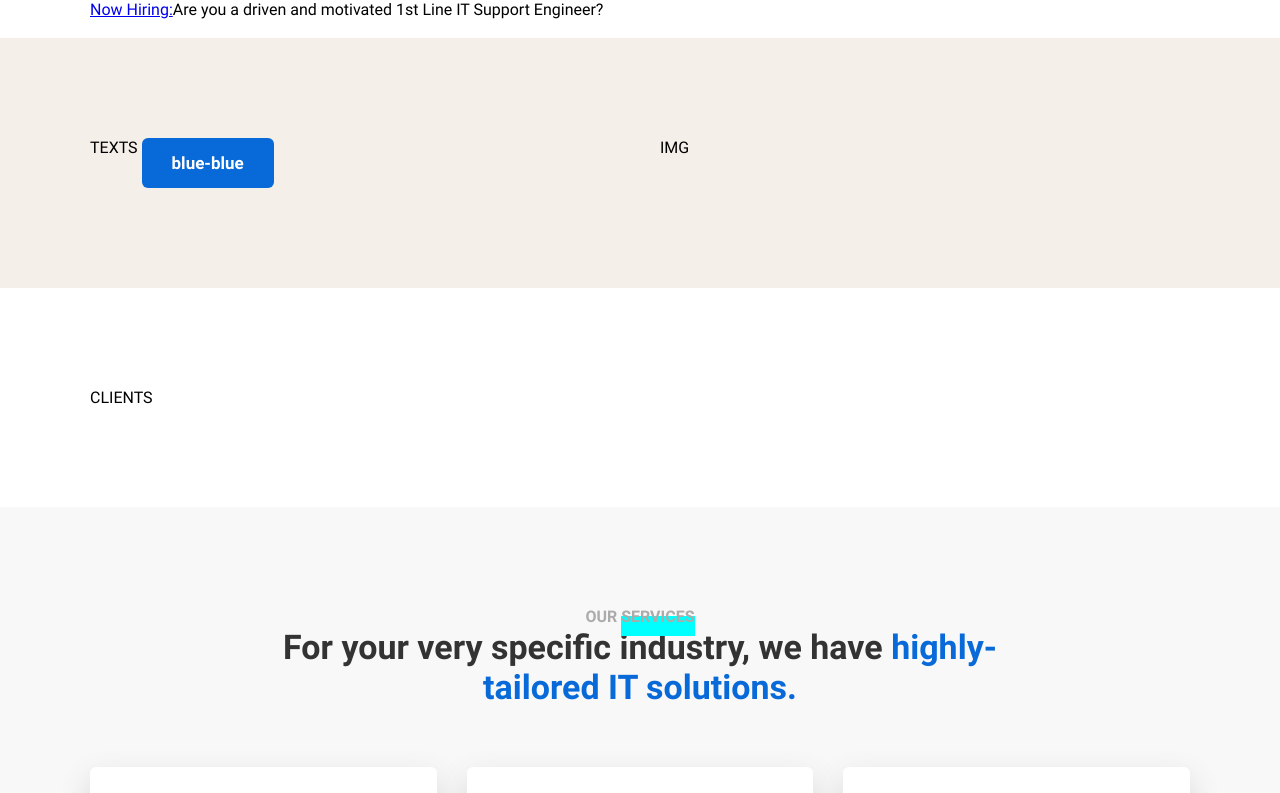
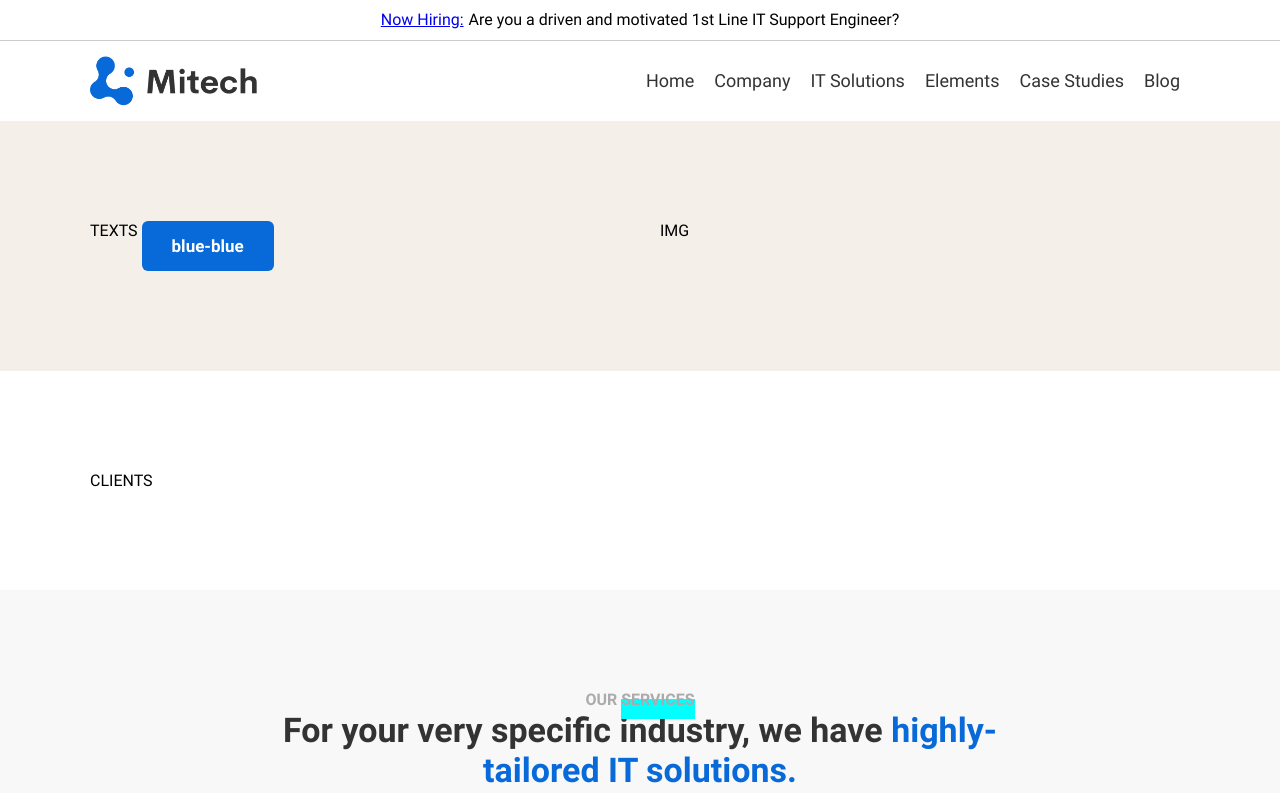
Before and after one commit to front-end-by-rimantas/25-grupe-portfolio, a website with bundled scripts: page index.html in a window 1280 px wide. Shown: the top 793 px of the page. Built offline with nearby package versions, Linux system fonts and the light colour scheme.

Commit message:
Header navigation #3

```diff
--- a/css/components/header.css
+++ b/css/components/header.css
@@ -1,7 +1,59 @@
 .container.header {
   padding: 0;
+  position: relative;
 }
 .header > .row {
   margin-top: 0;
   margin-bottom: 0;
 }
+
+.header .top-text {
+  display: flex;
+  width: 100%;
+  gap: 5px;
+  padding: 8px 20px;
+  margin: 0;
+  justify-content: center;
+  line-height: 24px;
+  border-bottom: 1px solid #ccc;
+}
+
+.header .bottom-content {
+  display: flex;
+  flex-direction: row;
+  justify-content: space-between;
+  align-items: center;
+}
+
+.header .logo {
+  height: 50px;
+}
+.header nav {
+}
+.header nav > .item {
+  display: inline-block;
+  padding: 0 10px;
+  line-height: 80px;
+  font-size: 18px;
+  color: #333;
+  text-decoration: none;
+  position: relative;
+}
+.header nav > .item:hover,
+.header nav > .item.selected {
+  color: var(--color-blue);
+}
+.header nav > .item::before {
+  content: '';
+  position: absolute;
+  bottom: 0;
+  left: 0;
+  right: 100%;
+  height: 5px;
+  background-color: var(--color-blue);
+  transition: all 1s;
+}
+.header nav > .item:hover::before,
+.header nav > .item.selected::before {
+  right: 0;
+}
--- a/js/components/header/Header.js
+++ b/js/components/header/Header.js
@@ -1,4 +1,6 @@
 import { TopText } from './TopText.js';
+import { Logo } from './Logo.js';
+import { Nav } from './Nav.js';
 
 /*
 Jeigu nori susikurti Header su siuo komponentu, viskas ko tau reikia yra
@@ -32,12 +34,7 @@ class Header {
 
         this.DOM.classList.add('header');
 
-        this.renderBase();
-        // sukurti top-text
-        // sukurti logo
-        // sukurti nav
-        // sukurti kalbas
-        // sukurti search
+        this.render();
         // uzregistruoti event - scroll - position: static/fixed
     }
 
@@ -49,14 +46,16 @@ class Header {
         return true;
     }
 
-    renderBase() {
-        const HTML = `<div class="row"><div class="col-12"></div></div>
-                    <div class="row"><div class="col-12"></div></div>`;
+    render() {
+        const HTML = `<div class="row top-text"></div>
+                    <div class="row"><div class="col-12 bottom-content"></div></div>`;
         this.DOM.innerHTML = HTML;
 
-        const allColsDOM = this.DOM.querySelectorAll('.col-12');
+        const allColsDOM = this.DOM.querySelectorAll('.row');
 
         new TopText(allColsDOM[0], this.data.topText);
+        new Logo(allColsDOM[1], this.data.logo);
+        new Nav(allColsDOM[1], this.data.nav);
     }
 }
 
--- a/js/components/header/Logo.js
+++ b/js/components/header/Logo.js
@@ -1,6 +1,43 @@
 class Logo {
-    constructor() {
-        console.log(this);
+    constructor(parentDOM, data) {
+        this.parentDOM = parentDOM;
+        this.data = data;
+
+        this.DOM = null;
+
+        this.init();
+    }
+
+    init() {
+        if (!this.isValidDOM) {
+            return false;
+        }
+        if (!this.isValidData) {
+            return false;
+        }
+
+        const DOM = this.parentDOM.querySelector('.col-12');
+        if (!DOM) {
+            return false;
+        }
+        this.DOM = DOM;
+
+        this.render();
+    }
+
+    isValidDOM() {
+        return true;
+    }
+
+    isValidData() {
+        return true;
+    }
+
+    render() {
+        const { imgPath, defaultLogo, alt } = this.data;
+        let HTML = `<img class="logo" src="${imgPath + defaultLogo}" alt="${alt}">`;
+
+        this.DOM.insertAdjacentHTML('beforeend', HTML)
     }
 }
 
--- a/js/components/header/Nav.js
+++ b/js/components/header/Nav.js
@@ -1,6 +1,46 @@
 class Nav {
-    constructor() {
-        console.log(this);
+    constructor(parentDOM, data) {
+        this.parentDOM = parentDOM;
+        this.data = data;
+
+        this.DOM = null;
+
+        this.init();
+    }
+
+    init() {
+        if (!this.isValidDOM) {
+            return false;
+        }
+        if (!this.isValidData) {
+            return false;
+        }
+
+        const DOM = this.parentDOM.querySelector('.col-12');
+        if (!DOM) {
+            return false;
+        }
+        this.DOM = DOM;
+
+        this.render();
+    }
+
+    isValidDOM() {
+        return true;
+    }
+
+    isValidData() {
+        return true;
+    }
+
+    render() {
+        let HTML = '';
+
+        for (const link of this.data) {
+            HTML += `<a class="item" href="${link.href}">${link.text}</a>`;
+        }
+
+        this.DOM.insertAdjacentHTML('beforeend', `<nav>${HTML}</nav>`);
     }
 }
 
--- a/js/components/header/TopText.js
+++ b/js/components/header/TopText.js
@@ -37,6 +37,7 @@ class TopText {
 
     render() {
         if (!this.data.isVisible) {
+            this.DOM.closest('.row').remove();
             return false;
         }
 
--- a/js/data/headerData.js
+++ b/js/data/headerData.js
@@ -16,31 +16,38 @@ const headerData = {
     logo: {
         imgPath: './img/',
         mobile: 'logo-mobile.png',
-        default: 'logo.png',
+        defaultLogo: 'logo-dark.png',
+        alt: 'Logo',
     },
     nav: [
         {
             type: 'link',
+            href: '#',
             text: 'Home',
         },
         {
             type: 'link',
+            href: '#',
             text: 'Company',
         },
         {
             type: 'link',
+            href: '#',
             text: 'IT Solutions',
         },
         {
             type: 'link',
+            href: '#',
             text: 'Elements',
         },
         {
             type: 'link',
+            href: '#',
             text: 'Case Studies',
         },
         {
             type: 'link',
+            href: '#',
             text: 'Blog',
         },
     ],
```
